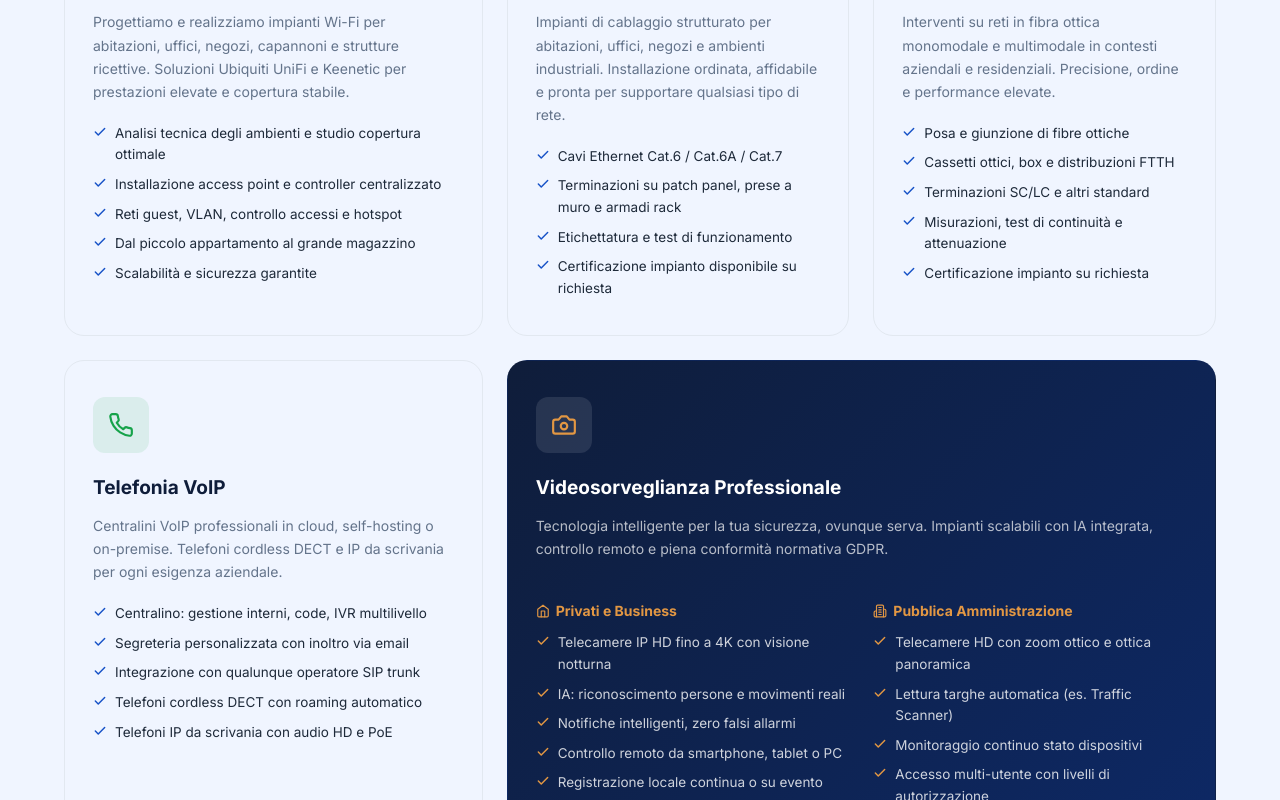
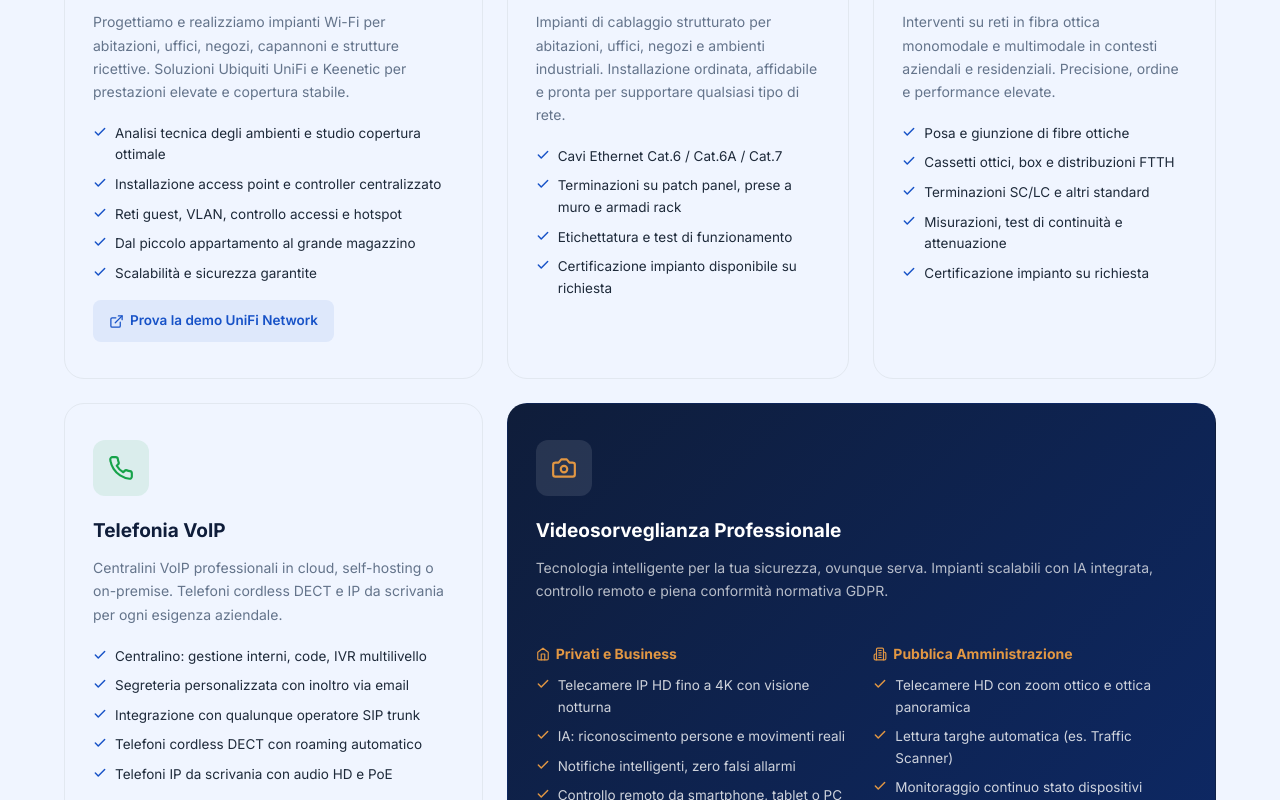
Before and after one commit to netbee-it/website, a React (Vite) app: page / in a window 1280 px wide. Shown: the part 3349-4149 px from the top of the page. Built offline with nearby package versions, Linux system fonts and the light colour scheme; no server answers; the database is empty.

Commit message:
Updated index.css

```diff
--- a/src/components/Services.tsx
+++ b/src/components/Services.tsx
@@ -1,4 +1,4 @@
-import { Wifi, Cable, Zap, Camera, Phone, Check, Building2, Home } from 'lucide-react';
+import { Wifi, Cable, Zap, Camera, Phone, Check, Building2, Home, ExternalLink } from 'lucide-react';
 import { useScrollReveal } from '../hooks/useScrollReveal';
 
 const voipAddons = [
@@ -22,6 +22,8 @@ const services = [
       'Dal piccolo appartamento al grande magazzino',
       'Scalabilità e sicurezza garantite',
     ],
+    demoUrl: 'https://demo.ui.com',
+    demoLabel: 'Prova la demo UniFi Network',
   },
   {
     id: 'cablaggio',
@@ -88,6 +90,17 @@ function ServiceCard({ service, delay }: { service: (typeof services)[0]; delay:
           </li>
         ))}
       </ul>
+      {service.demoUrl && (
+        <a
+          href={service.demoUrl}
+          target="_blank"
+          rel="noopener noreferrer"
+          className="service-demo-link"
+        >
+          <ExternalLink size={15} />
+          {service.demoLabel}
+        </a>
+      )}
       {service.addons && (
         <div className="voip-addons" style={{ borderTopColor: 'var(--border)' }}>
           <div className="voip-addons-title" style={{ color: 'var(--text-secondary)' }}>
--- a/src/index.css
+++ b/src/index.css
@@ -874,6 +874,27 @@ body {
 }
 .service-card.featured-service .service-check { color: var(--accent); }
 
+.service-demo-link {
+  display: inline-flex;
+  align-items: center;
+  gap: 6px;
+  margin-top: 16px;
+  padding: 10px 16px;
+  border-radius: var(--radius-sm);
+  background: rgba(23, 82, 199, 0.08);
+  color: var(--primary);
+  font-size: 13.5px;
+  font-weight: 600;
+  text-decoration: none;
+  transition: all var(--transition);
+  align-self: flex-start;
+}
+.service-demo-link:hover {
+  background: var(--primary);
+  color: #fff;
+  transform: translateY(-1px);
+}
+
 .service-cctv-grid {
   display: grid;
   grid-template-columns: 1fr 1fr;
```
